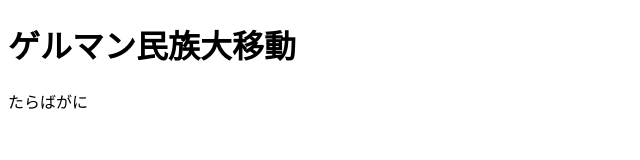
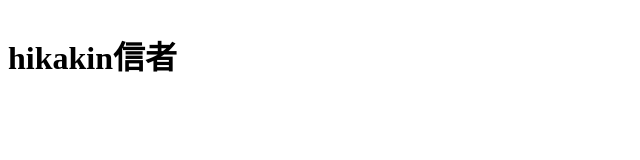
Before and after one commit to OR-gatti/git_test, a plain HTML site: page docs/index.html in a window 1280 px wide. Shown: the whole page, without its empty margins (0-640 px from the left). Drawn offline with Linux system fonts and the light colour scheme.

Commit message:
Update index.html

```diff
--- a/docs/index.html
+++ b/docs/index.html
@@ -2,10 +2,10 @@
 <html lang="ja">
 <head>
     <meta charset="utf-8" />
-    <title>コンスタンティノープル陥落</title>
+    <title>ガルパンはいいぞ</title>
 </head>
 <body>
-    <h1>ゲルマン民族大移動</h1>
-    <p>たらばがに</p>
+    <h1><Hello World/h1>
+    <p>hikakin信者</p>
 </body>
 </html>
```
